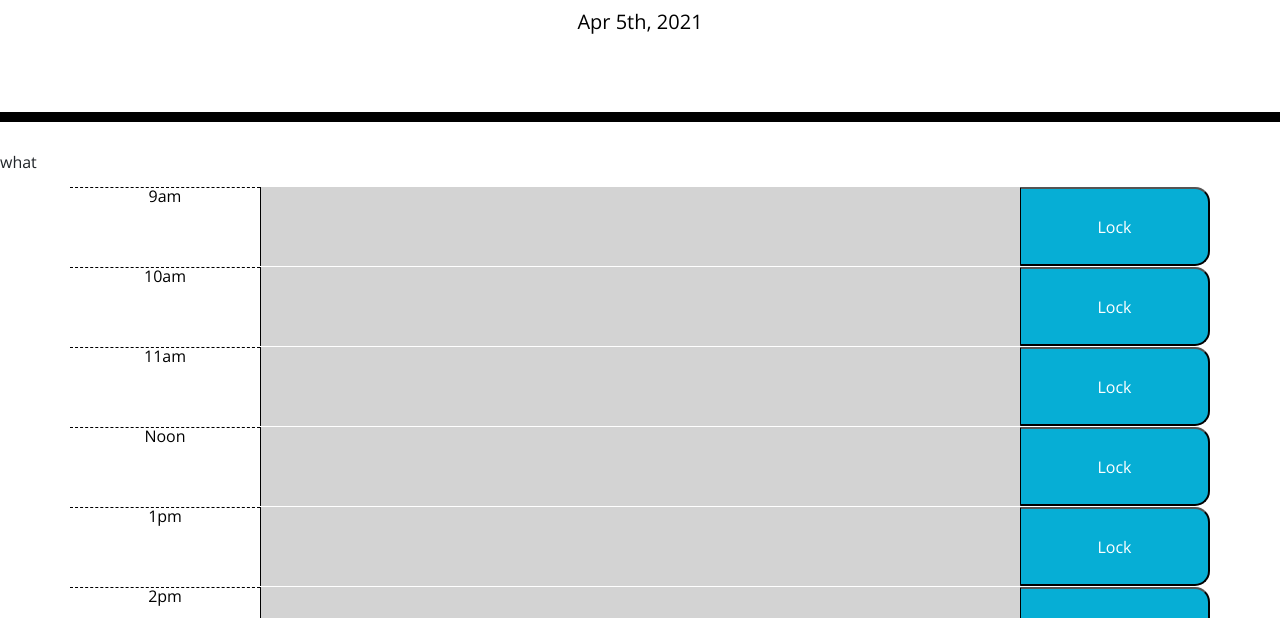
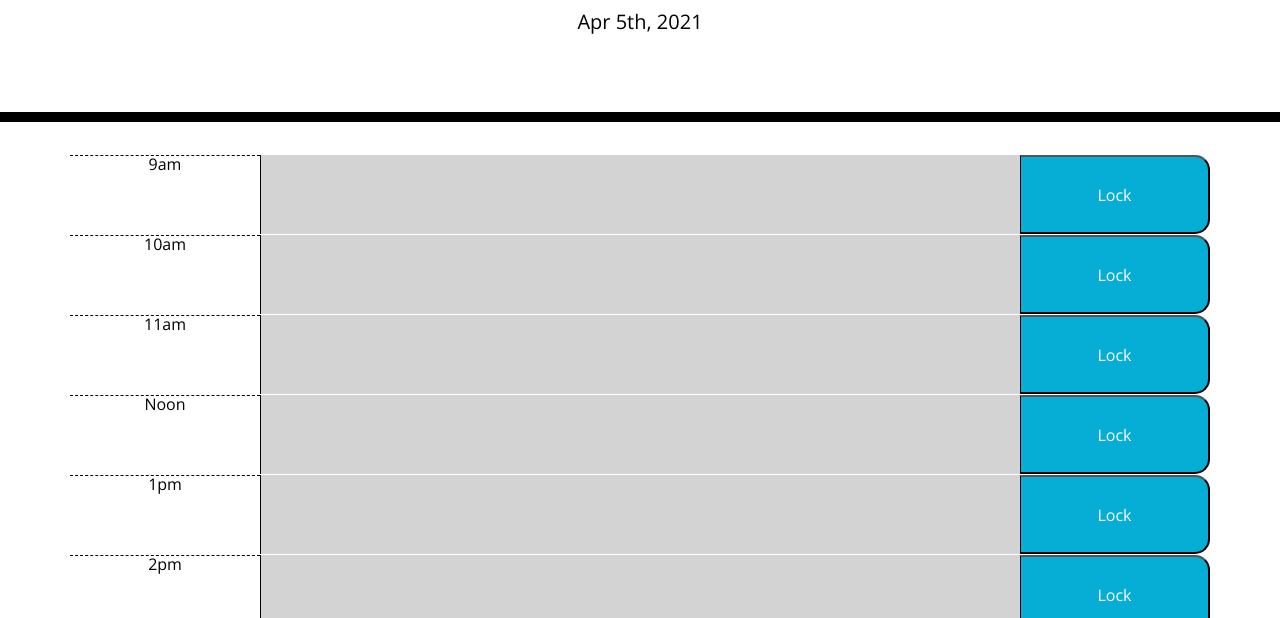
Before and after one commit to henderson2350/work-day, a plain HTML site: page index.html in a window 1280 px wide. Shown: the part 182-800 px from the top of the page. Drawn offline with nearby package versions, Linux system fonts and the light colour scheme.

Commit message:
removing word what

```diff
--- a/index.html
+++ b/index.html
@@ -28,8 +28,6 @@
       <p class="lead">A simple calendar app for scheduling your work day</p>
       <p id="currentDay" class="lead"></p>
     </header>
-
-    <p id="test">what</p>
 
     <div class="container">
       <div id="hour-9" class ="row time-block">
```
Also changed, not shown: 05-third-party-apis-homework-demo.gif (deleted), 1 other file.
